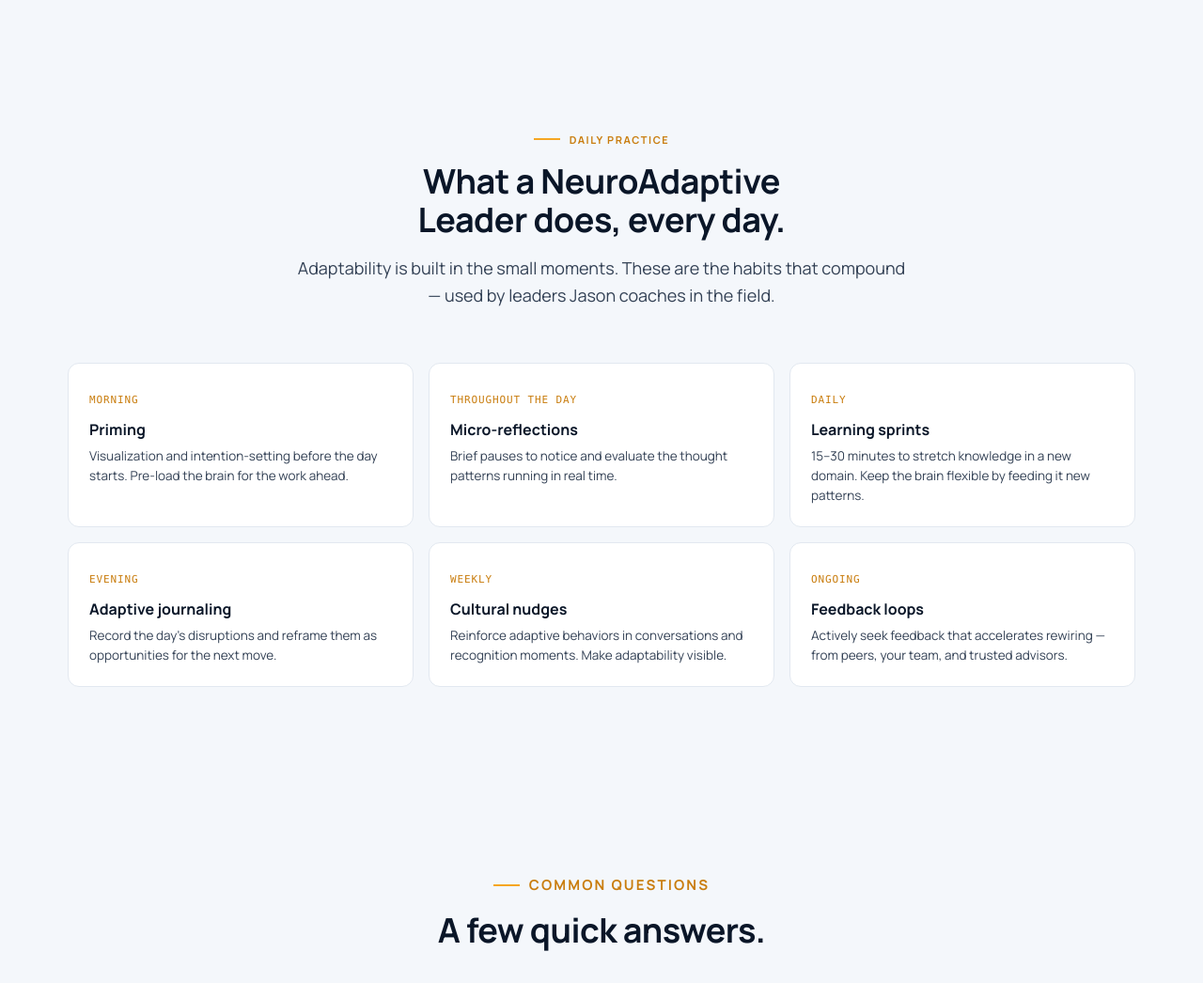
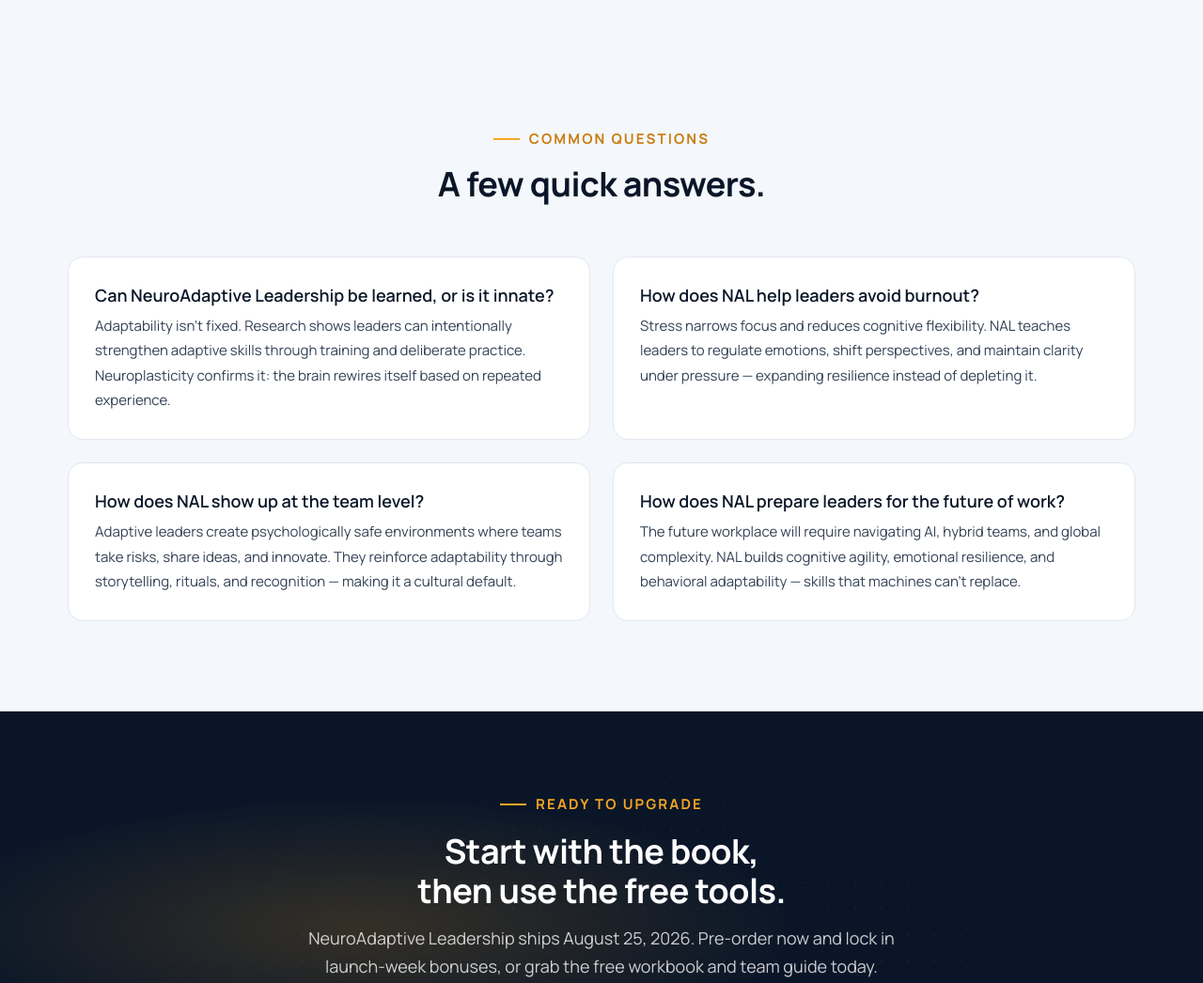
Before and after one commit to drj-art/NAL-Website, a plain HTML site: page what-is-neuroadaptive-leadership.html in a window 1280 px wide. Shown: the part 4340-5386 px from the top of the page at 94% size. Drawn offline with Linux system fonts and the light colour scheme.

Commit message:
Remove Daily Practice section, footer newsletter links, and update NLI how-it-works cards
- Remove Daily Practice section from the What is NAL page
- Update CTA heading to "Start with the book, then use the free tools."
- Remove Newsletter link from footer "Stay in touch" across all pages
- Trim research-validated-items detail from NLI card 1
- Replace NLI card 3 copy with a development-plan focused header and description

Co-Authored-By: Claude Sonnet 5 <noreply@anthropic.com>

```diff
--- a/what-is-neuroadaptive-leadership.html
+++ b/what-is-neuroadaptive-leadership.html
@@ -497,49 +497,6 @@
   </div>
 </section>
 
-<!-- DAILY PRACTICES -->
-<section style="background: var(--off-white);" data-screen-label="Daily Practices">
-  <div class="container">
-    <div class="section-head reveal">
-      <span class="eyebrow">Daily practice</span>
-      <h2 style="margin-top: 14px;">What a NeuroAdaptive Leader does, every day.</h2>
-      <p class="lead" style="margin: 12px auto 0;">Adaptability is built in the small moments. These are the habits that compound — used by leaders Jason coaches in the field.</p>
-    </div>
-    <div class="habits">
-      <div class="habit reveal">
-        <span class="tag">MORNING</span>
-        <h5>Priming</h5>
-        <p>Visualization and intention-setting before the day starts. Pre-load the brain for the work ahead.</p>
-      </div>
-      <div class="habit reveal">
-        <span class="tag">THROUGHOUT THE DAY</span>
-        <h5>Micro-reflections</h5>
-        <p>Brief pauses to notice and evaluate the thought patterns running in real time.</p>
-      </div>
-      <div class="habit reveal">
-        <span class="tag">DAILY</span>
-        <h5>Learning sprints</h5>
-        <p>15–30 minutes to stretch knowledge in a new domain. Keep the brain flexible by feeding it new patterns.</p>
-      </div>
-      <div class="habit reveal">
-        <span class="tag">EVENING</span>
-        <h5>Adaptive journaling</h5>
-        <p>Record the day's disruptions and reframe them as opportunities for the next move.</p>
-      </div>
-      <div class="habit reveal">
-        <span class="tag">WEEKLY</span>
-        <h5>Cultural nudges</h5>
-        <p>Reinforce adaptive behaviors in conversations and recognition moments. Make adaptability visible.</p>
-      </div>
-      <div class="habit reveal">
-        <span class="tag">ONGOING</span>
-        <h5>Feedback loops</h5>
-        <p>Actively seek feedback that accelerates rewiring — from peers, your team, and trusted advisors.</p>
-      </div>
-    </div>
-  </div>
-</section>
-
 <!-- FAQ -->
 <section data-screen-label="FAQ">
   <div class="container">
@@ -572,7 +529,7 @@
 <section class="cta-band dot-grid" data-screen-label="What-is CTA">
   <div class="container" style="position: relative; z-index: 2;">
     <span class="eyebrow" style="color: var(--gold); font-size: 15px">Ready to upgrade</span>
-    <h2 style="margin: 16px auto;">Start with the book — or the free tools.</h2>
+    <h2 style="margin: 16px auto;">Start with the book, then use the free tools.</h2>
     <p class="lead">NeuroAdaptive Leadership ships August 25, 2026. Pre-order now and lock in launch-week bonuses, or grab the free workbook and team guide today.</p>
     <div style="display: inline-flex; gap: 14px; flex-wrap: wrap; justify-content: center;">
       <a class="btn btn-primary btn-lg" href="https://www.amazon.com/NeuroAdaptive-Leadership-Jason-Jones/dp/0989471969/" target="_blank" rel="noopener">Pre-order the book <span class="arrow">→</span></a>
@@ -593,7 +550,7 @@
       </div>
       <div><h5>Learn</h5><ul><li><a href="what-is-neuroadaptive-leadership.html">What is NAL</a></li><li><a href="https://www.amazon.com/NeuroAdaptive-Leadership-Jason-Jones/dp/0989471969/" target="_blank" rel="noopener">Pre-order book</a></li><li><a href="index.html">Inside the book</a></li></ul></div>
       <div><h5>Tools</h5><ul><li><a href="resources.html">Free Tools</a></li><li><a href="nli.html">NLI Assessment</a></li><li><a href="missionbuilder.html">MissionBuilder</a></li></ul></div>
-      <div><h5>Stay in touch</h5><ul><li><a href="#">Newsletter</a></li><li><a href="#">LinkedIn</a></li><li><a href="#">Speaking inquiries</a></li></ul></div>
+      <div><h5>Stay in touch</h5><ul><li><a href="#">LinkedIn</a></li><li><a href="#">Speaking inquiries</a></li></ul></div>
     </div>
     <div class="footer-bottom">
       <span>© 2026 Jason Jones, Ph.D. · NeuroAdaptive Leadership</span>
```
Also changed, not shown: bulk-buyer.html (+0 -1 lines), missionbuilder.html (+1 -1 lines), nli.html (+4 -4 lines), resources.html (+1 -1 lines), thank-you.html (+0 -1 lines).
